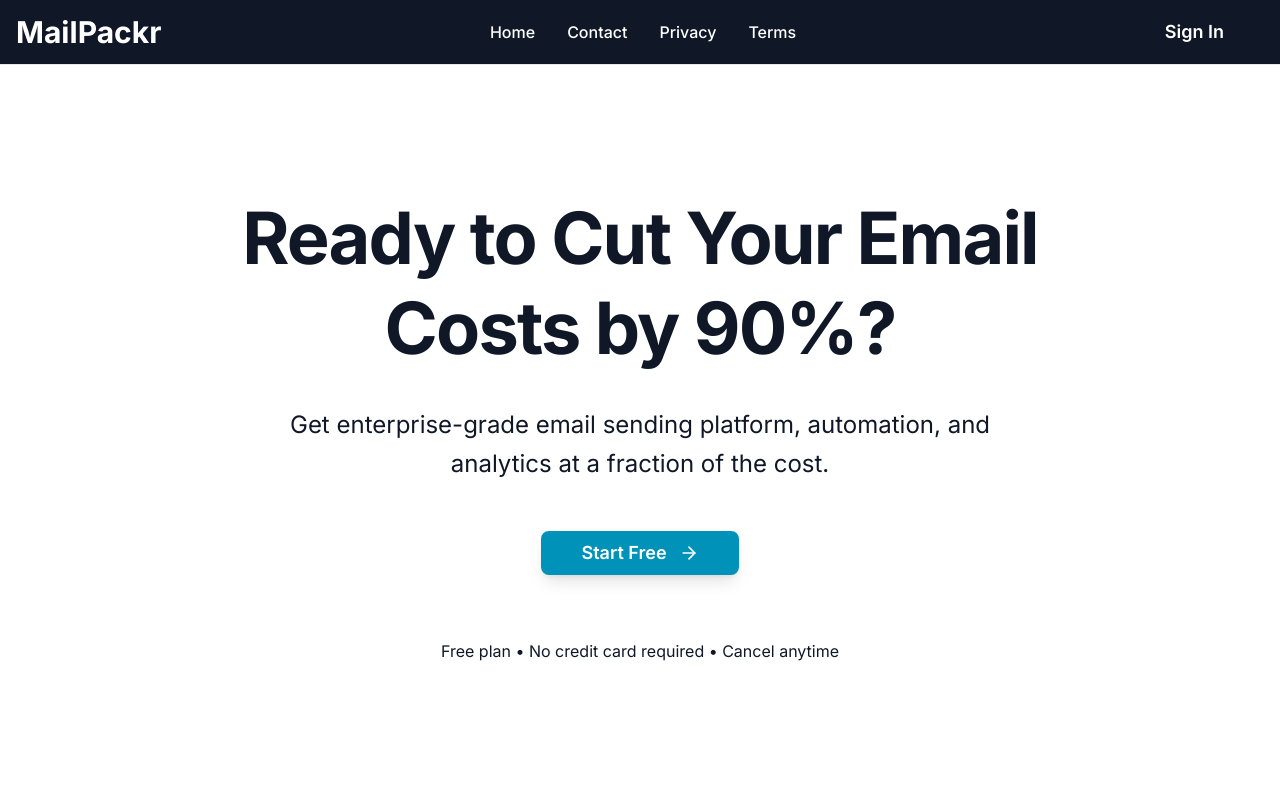
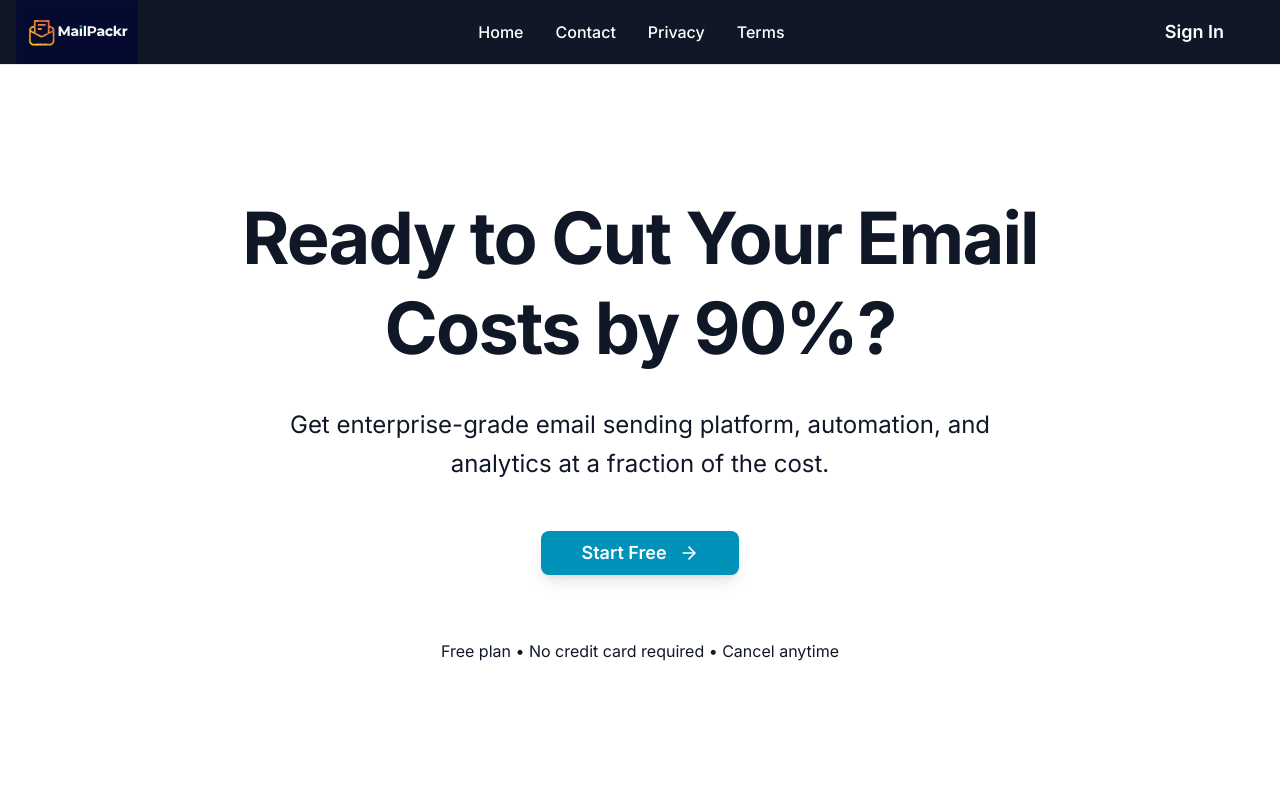
Before and after one commit to suprabhat15/mailpackr-home, a Next.js app: page / in a window 1280 px wide. Shown: the top 800 px of the page. Built offline with nearby package versions, Linux system fonts and the light colour scheme.

Commit message:
chore: add logo

```diff
--- a/app/layout.tsx
+++ b/app/layout.tsx
@@ -15,11 +15,17 @@ export const metadata: Metadata = {
   keywords:
     "email sending, email campaigns, email automation, email analytics, email templates",
   authors: [{ name: "MailPackr" }],
+  icons: {
+    icon: '/logo.svg',
+    shortcut: '/logo.svg',
+    apple: '/logo.svg'
+  },
   openGraph: {
     title: "MailPackr",
     description:
       "Create, send, and track beautiful email campaigns that convert.",
     type: "website",
+    images: [{ url: '/logo.svg' }]
   },
 };
 
@@ -33,6 +39,7 @@ export default function RootLayout({
       <head>
         <link rel="preconnect" href="https://fonts.googleapis.com" />
         <link rel="preconnect" href="https://fonts.gstatic.com" crossOrigin="anonymous" />
+        <link rel="icon" href="/logo.svg" type="image/svg+xml" />
       </head>
       <body className={`${inter.className} antialiased`}>
         {children}
--- a/components/layout/header.tsx
+++ b/components/layout/header.tsx
@@ -1,6 +1,7 @@
 "use client"
 
 import Link from "next/link"
+import Image from "next/image"
 import { Menu, X } from "lucide-react"
 import { Button } from "@/components/ui/button"
 import { useState } from "react"
@@ -15,14 +16,16 @@ export function Header() {
           {/* Logo */}
           <Link
             href="/"
-            className="flex items-center space-x-2 hover:opacity-80 transition-opacity"
+            className="flex items-center hover:opacity-80 transition-opacity"
           >
-            {/* <div className="flex items-center justify-center w-10 h-10 bg-gradient-to-br from-blue-600 to-blue-700 rounded-lg">
-              <Mail className="h-6 w-6 text-white" />
-            </div> */}
-            <span className="text-3xl font-bold bg-clip-text text-white">
-              MailPackr
-            </span>
+            <Image
+              src="/logo.svg"
+              alt="MailPackr"
+              width={200}
+              height={70}
+              className="h-16 w-auto"
+              priority
+            />
           </Link>
 
           {/* Desktop Navigation */}
```
Also changed, not shown: public/logo.svg (added).
